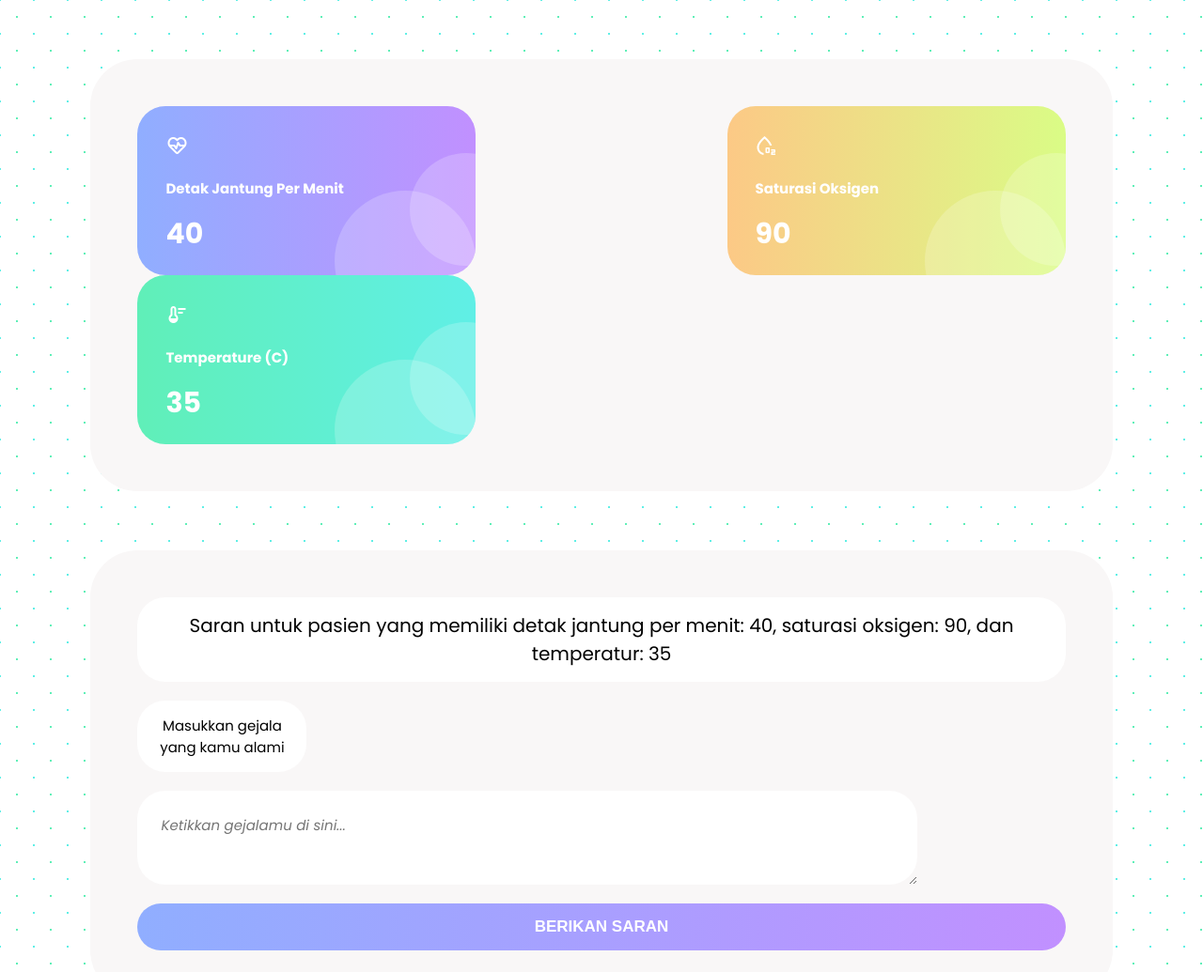
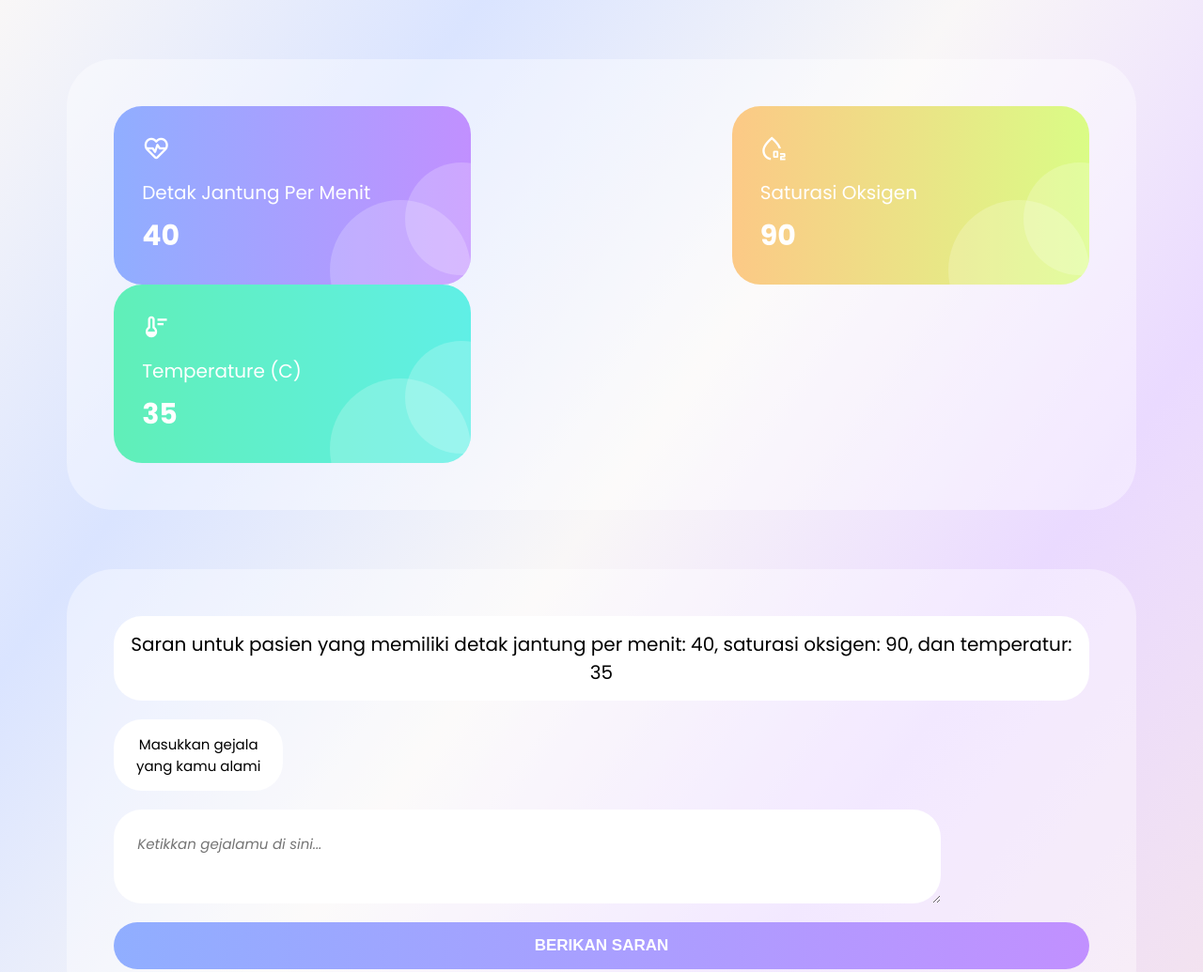
Before and after one commit to Heparia/UIHealthMonitor, a plain HTML site: page index.html in a window 1280 px wide. Shown: the top 1035 px of the page at 94% size. Drawn offline with nearby package versions, Linux system fonts and the light colour scheme.

Commit message:
perbaikan

```diff
--- a/style.css
+++ b/style.css
@@ -8,22 +8,20 @@
     --hijau: #60EFB8;
     --mint: #60EFE6;
     --cream: #F9F7F7;
+    --creamrgb: rgba(255, 255, 255, 0.378);
 }
 
 body {
     font-family: "Poppins";
-    background-color: #ffffff;
-    background-image:  radial-gradient(var(--hijau) 1px, transparent 0.9px), radial-gradient(var(--mint) 1px, #ffffff 0.9px);
-    background-size: 36px 36px;
-    background-position: 0 0,18px 18px;
+    background: linear-gradient(to bottom right, var(--cream), #DAE4FF, var(--cream), #EADAFF, #F3E3EF, var(--cream));
 }
 
 article {
-    background-color: var(--cream);
+    background-color: var(--creamrgb);
     padding: 50px;
     margin-top: 5%;
-    margin-left: 7%;
-    margin-right: 7%;
+    margin-left: 5%;
+    margin-right: 5%;
     border-radius: 50px;
 }
 
@@ -43,49 +41,6 @@ article {
     max-height: 60px;
 }
 
-#ai-result-title {
-    gap: 20px;
-}
-
-#ai-result-title div.title {
-    background-color: white;
-    width: 79.8%;
-    border-radius: 25px;
-    display: flex;
-    align-items: center;
-    p {
-        font-size: 30px;
-        margin: 0;
-        padding-left: 20px;
-    }
-}
-
-#ai-result {
-    margin-bottom: 5%;
-}
-
-/* kolom buat hasil text ml ai */
-#ai-result-text {
-    margin-top: 30px;
-    min-height: 300px;
-}
-
-.card-iot {
-    width: 300px;
-    height: 120px;
-    padding: 30px;
-    border-radius: 30px;
-}
-
-.card-iot h3 {
-    font-size: 15px;
-}
-
-.card-iot h1 {
-    margin: 0;
-    font-size: 30px;
-}
-
 .bg-radius {
     border-radius: 30px;
     padding: 15px;
@@ -95,74 +50,19 @@ article {
     background-color: white;
 }
 
-#c-judul-input{
-    text-align: center;
-    font-size: 20px;
-    margin-top: 0;
-}
-
-/* form gejala */
-
-#form-gejala{
-    div {
-        margin-bottom: 20px;
-        gap: 20px;
-        font-size: 15px;
-        label {
-            width: 150px;
-            justify-content: center;
-            max-height: 80px;
-            text-align: center;
-            display: flex;
-            align-items: center;
-            min-width: 150px;
-        }
-        textarea {
-            width: 79%;
-            max-width: 79%;
-            min-height: 50px;
-            padding: 25px;
-            border: none;
-            overflow: hidden;
-            font-family: "Poppins";
-            font-size: 15px;
-        }
-        textarea::placeholder {
-            font-family: "Poppins";
-            font-style: italic;
-        }
-    }
-    button {
-        width: 100%;
-        border: none;
-        background: linear-gradient(to right, var(--biru), var(--ungu));
-        color: white;
-        font-weight: bold;
-        font-size: 17px;
-    }
-}
-
-/* Css individu */
+/* container iot value  */
 #iot-value {
     justify-content: space-between;
     color: white;
 }
 
-.card-iot:nth-child(1), .cc-color:nth-child(1) {
-    background: linear-gradient(to right, var(--biru), var(--ungu));
-}
-
-.card-iot:nth-child(2), .cc-color:nth-child(2) {
-    background: linear-gradient(to right, var(--orange), var(--kuning));
-}
-
-.card-iot:nth-child(3), .cc-color:nth-child(3) {
-    background: linear-gradient(to right, var(--hijau), var(--mint));
-}
-
 .card-iot{
     position: relative;
     overflow:  hidden !important;
+    width: 320px;
+    height: 130px;
+    padding: 30px;
+    border-radius: 30px;
     .circles {
         position: absolute;
         bottom: -60px;
@@ -190,3 +90,106 @@ article {
         left: 40;
     }
 }
+
+.card-iot h3 {
+    font-size: 20px;
+    margin-bottom: 3%;
+    margin-top: 3%;
+    font-weight: 400;
+}
+
+.card-iot .material-symbols-outlined {
+    font-size: 30px;
+}
+
+.card-iot h1 {
+    margin: 0;
+    font-size: 30px;
+}
+
+/* container form gejala */
+#form-gejala{
+    div {
+        margin-bottom: 20px;
+        gap: 20px;
+        font-size: 15px;
+        label {
+            width: 150px;
+            justify-content: center;
+            max-height: 80px;
+            text-align: center;
+            display: flex;
+            align-items: center;
+            min-width: 150px;
+        }
+        textarea {
+            width: 80%;
+            max-width: 80%;
+            min-height: 50px;
+            padding: 25px;
+            border: none;
+            overflow: hidden;
+            font-family: "Poppins";
+            font-size: 15px;
+        }
+        textarea::placeholder {
+            font-family: "Poppins";
+            font-style: italic;
+        }
+    }
+    button {
+        width: 100%;
+        border: none;
+        background: linear-gradient(to right, var(--biru), var(--ungu));
+        color: white;
+        font-weight: bold;
+        font-size: 17px;
+    }
+}
+
+/* container ai result */
+#ai-result-title {
+    gap: 20px;
+}
+
+#ai-result-title div.title {
+    background-color: white;
+    width: 79.8%;
+    border-radius: 25px;
+    display: flex;
+    align-items: center;
+    p {
+        font-size: 30px;
+        margin: 0;
+        padding-left: 20px;
+    }
+}
+
+#ai-result {
+    margin-bottom: 5%;
+}
+
+#ai-result-text {
+    margin-top: 30px;
+    min-height: 300px;
+}
+
+#c-judul-input{
+    text-align: center;
+    font-size: 20px;
+    margin-top: 0;
+}
+
+/* Css individu */
+
+.card-iot:nth-child(1), .cc-color:nth-child(1) {
+    background: linear-gradient(to right, var(--biru), var(--ungu));
+}
+
+.card-iot:nth-child(2), .cc-color:nth-child(2) {
+    background: linear-gradient(to right, var(--orange), var(--kuning));
+}
+
+.card-iot:nth-child(3), .cc-color:nth-child(3) {
+    background: linear-gradient(to right, var(--hijau), var(--mint));
+}
```
